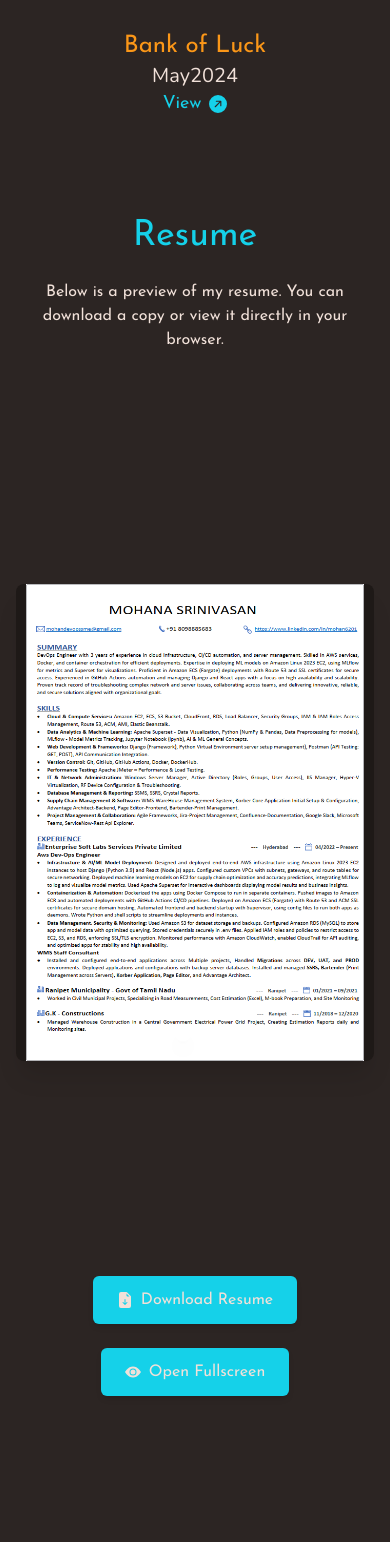
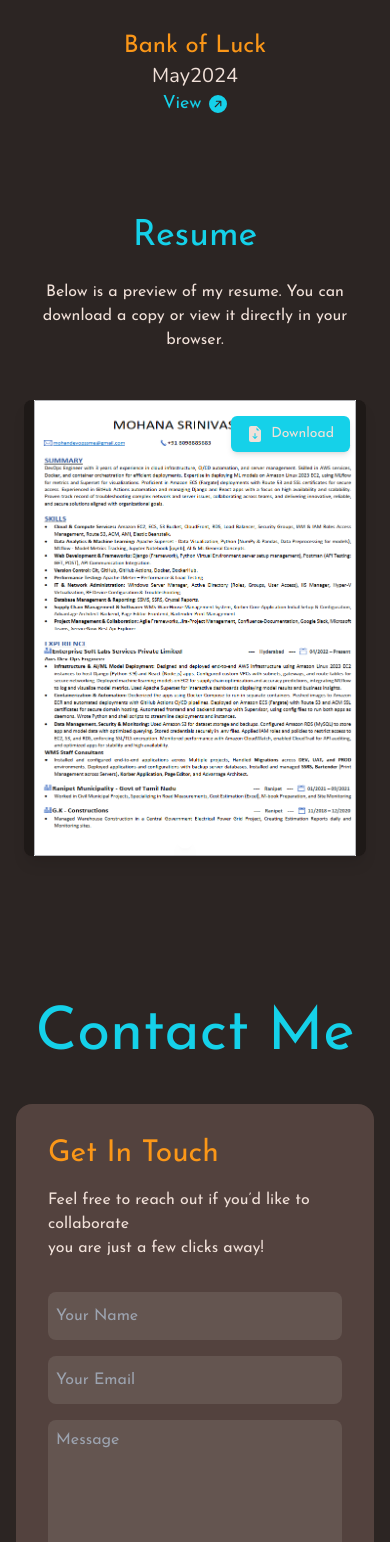
Before and after one commit to Mohan6201/msportfolio, a React (Vite) app: page / in a window 390 px wide. Shown: the part 9955-11497 px from the top of the page. Built offline with nearby package versions, Linux system fonts and the light colour scheme.

Commit message:
Updated Working Code

```diff
--- a/src/components/navbar/NavbarLinks.jsx
+++ b/src/components/navbar/NavbarLinks.jsx
@@ -4,7 +4,9 @@ const links = [
   { link: "About Me", section: "about" },
   { link: "Skills", section: "skills" },
   { link: "Experience", section: "experience" },
+  { link: "Certificates", section: "certificates" },
   { link: "Projects", section: "projects" },
+  { link: "Resume", section: "resume" },
   { link: "Contact", section: "contact" },
 ];
 
--- a/src/components/resumeSection/ResumeMain.jsx
+++ b/src/components/resumeSection/ResumeMain.jsx
@@ -1,27 +1,16 @@
 import ResumeText from "./ResumeText";
 import { motion } from "framer-motion";
 import { fadeIn } from "../../framerMotion/variants";
-import { BsFillFileEarmarkArrowDownFill, BsEyeFill } from "react-icons/bs";
 import ResumePreview from "./ResumePreview";
 
 const ResumeMain = () => {
-  const resumeFile = "/assets/resume.pdf"; // Verify this path is correct
-
-  const handleDownload = () => {
-    const link = document.createElement("a");
-    link.href = resumeFile;
-    link.download = "My_Resume.pdf";
-    document.body.appendChild(link);
-    link.click();
-    document.body.removeChild(link);
-  };
-
-  const handlePreview = () => {
-    window.open(resumeFile, "_blank");
-  };
+  const resumeFile = "/assets/resume.pdf"; // Make sure this path is correct
 
   return (
-    <div id="resume" className="max-w-[1200px] mx-auto px-4 py-12">
+    <div
+      id="resume"
+      className="max-w-screen-xl mx-auto px-3 sm:px-6 py-6 sm:py-12 !mb-0"
+    >
       <ResumeText />
 
       <motion.div
@@ -32,32 +21,6 @@ const ResumeMain = () => {
         className="mt-12 flex flex-col items-center gap-8"
       >
         <ResumePreview file={resumeFile} />
-
-        <motion.div
-          initial={{ opacity: 0 }}
-          whileInView={{ opacity: 1 }}
-          transition={{ delay: 0.4 }}
-          viewport={{ once: false, amount: 0.5 }}
-          className="flex gap-6 flex-wrap justify-center"
-        >
-          <motion.button
-            whileHover={{ scale: 1.05 }}
-            whileTap={{ scale: 0.95 }}
-            onClick={handleDownload}
-            className="px-6 py-3 bg-cyan text-white rounded-md flex items-center gap-2 hover:bg-orange transition-all duration-300 shadow-md"
-          >
-            <BsFillFileEarmarkArrowDownFill /> Download Resume
-          </motion.button>
-
-          <motion.button
-            whileHover={{ scale: 1.05 }}
-            whileTap={{ scale: 0.95 }}
-            onClick={handlePreview}
-            className="px-6 py-3 bg-cyan text-white rounded-md flex items-center gap-2 hover:bg-orange transition-all duration-300 shadow-md"
-          >
-            <BsEyeFill /> Open Fullscreen
-          </motion.button>
-        </motion.div>
       </motion.div>
     </div>
   );
--- a/src/components/resumeSection/ResumePreview.jsx
+++ b/src/components/resumeSection/ResumePreview.jsx
@@ -1,7 +1,8 @@
 import { useState, useRef, useEffect } from 'react';
 import { motion, AnimatePresence } from 'framer-motion';
+import { BsFillFileEarmarkArrowDownFill } from 'react-icons/bs';
 
-const ResumePreview = () => {
+const ResumePreview = ({ file }) => {
   const [currentIndex, setCurrentIndex] = useState(0);
   const [showButtons, setShowButtons] = useState(false);
   const previewRef = useRef(null);
@@ -50,6 +51,15 @@ const ResumePreview = () => {
     };
   }, []);
 
+  const handleDownload = () => {
+    const link = document.createElement("a");
+    link.href = file;
+    link.download = "My_Resume.pdf";
+    document.body.appendChild(link);
+    link.click();
+    document.body.removeChild(link);
+  };
+
   return (
     <motion.div
       ref={previewRef}
@@ -62,9 +72,9 @@ const ResumePreview = () => {
         duration: 0.8,
         delay: 0.3,
       }}
-      className="w-full h-screen flex items-center justify-center p-0 m-0 bg-gray-900"
+      className="w-full flex items-center justify-center p-0 m-0 bg-gray-900"
     >
-      <div className="relative w-full max-w-screen-md aspect-[3/4] overflow-hidden bg-black rounded-lg shadow-xl">
+      <div className="relative w-full max-w-[420px] sm:max-w-[600px] aspect-[3/4] overflow-hidden bg-black rounded-lg shadow-lg mb-0 pb-0">
         <AnimatePresence mode="wait">
           <motion.img
             key={currentIndex}
@@ -104,7 +114,7 @@ const ResumePreview = () => {
         </motion.button>
 
         {/* Dots */}
-        <div className="absolute bottom-5 flex gap-3 justify-center w-full z-20">
+        <div className="absolute bottom-2 w-full flex justify-center items-center gap-2">
           {images.map((_, index) => (
             <span
               key={index}
@@ -116,6 +126,19 @@ const ResumePreview = () => {
             />
           ))}
         </div>
+
+        {/* Download Button */}
+        <div className="absolute top-4 right-4 z-30">
+          <motion.button
+            whileHover={{ scale: 1.05 }}
+            whileTap={{ scale: 0.95 }}
+            onClick={handleDownload}
+            className="px-4 py-2 bg-cyan text-white rounded-md flex items-center gap-2 hover:bg-orange transition-all duration-300 shadow-md text-sm"
+          >
+            <BsFillFileEarmarkArrowDownFill className="text-base" />
+            Download
+          </motion.button>
+        </div>
       </div>
     </motion.div>
   );
```
